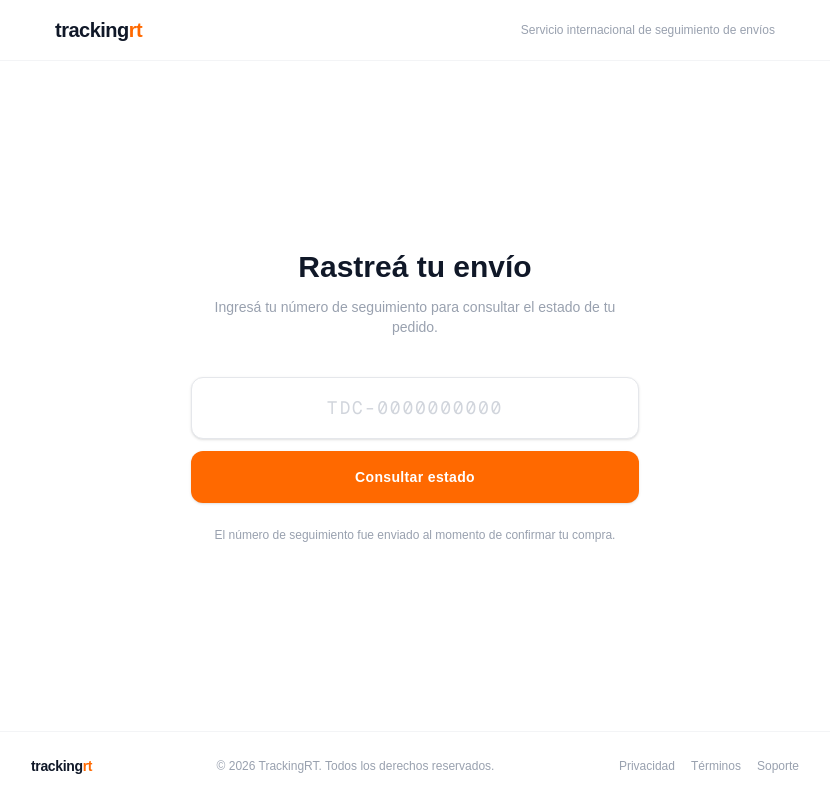
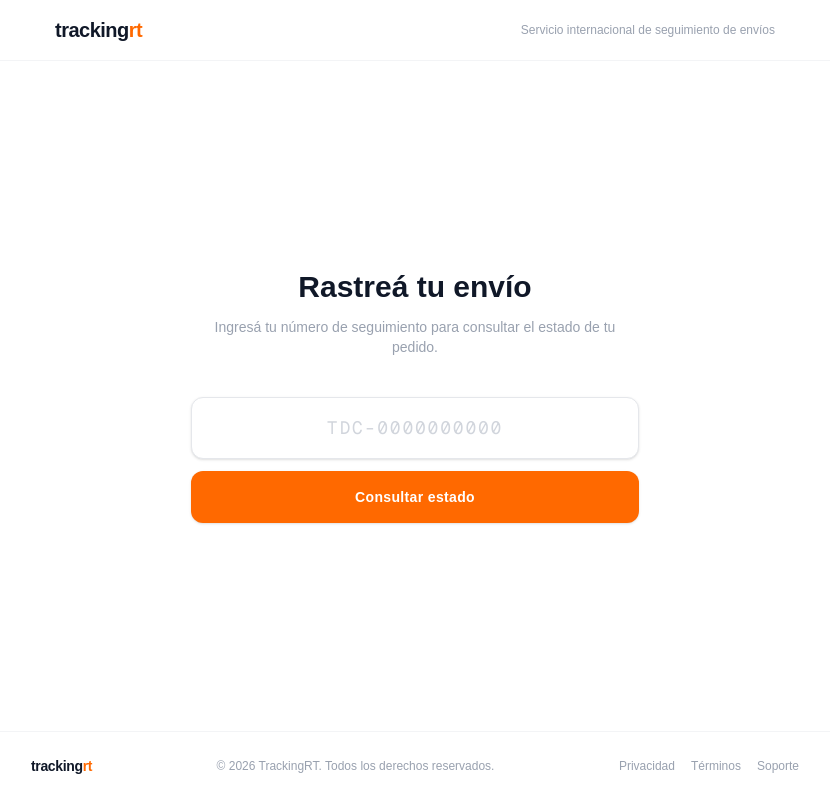
Before and after one commit to andyyyyyyy591/RIDERST, a Next.js app: page / in a window 1280 px wide. Shown: the whole page, without its empty margins (225-1055 px from the left). Built offline with nearby package versions, Linux system fonts and the light colour scheme.

Commit message:
fix: sacar texto de número de seguimiento

```diff
--- a/src/app/page.tsx
+++ b/src/app/page.tsx
@@ -55,9 +55,6 @@
             </button>
           </form>
 
-          <p className="text-center text-gray-400 text-xs mt-6">
-            El número de seguimiento fue enviado al momento de confirmar tu compra.
-          </p>
         </div>
       </div>
 
```
